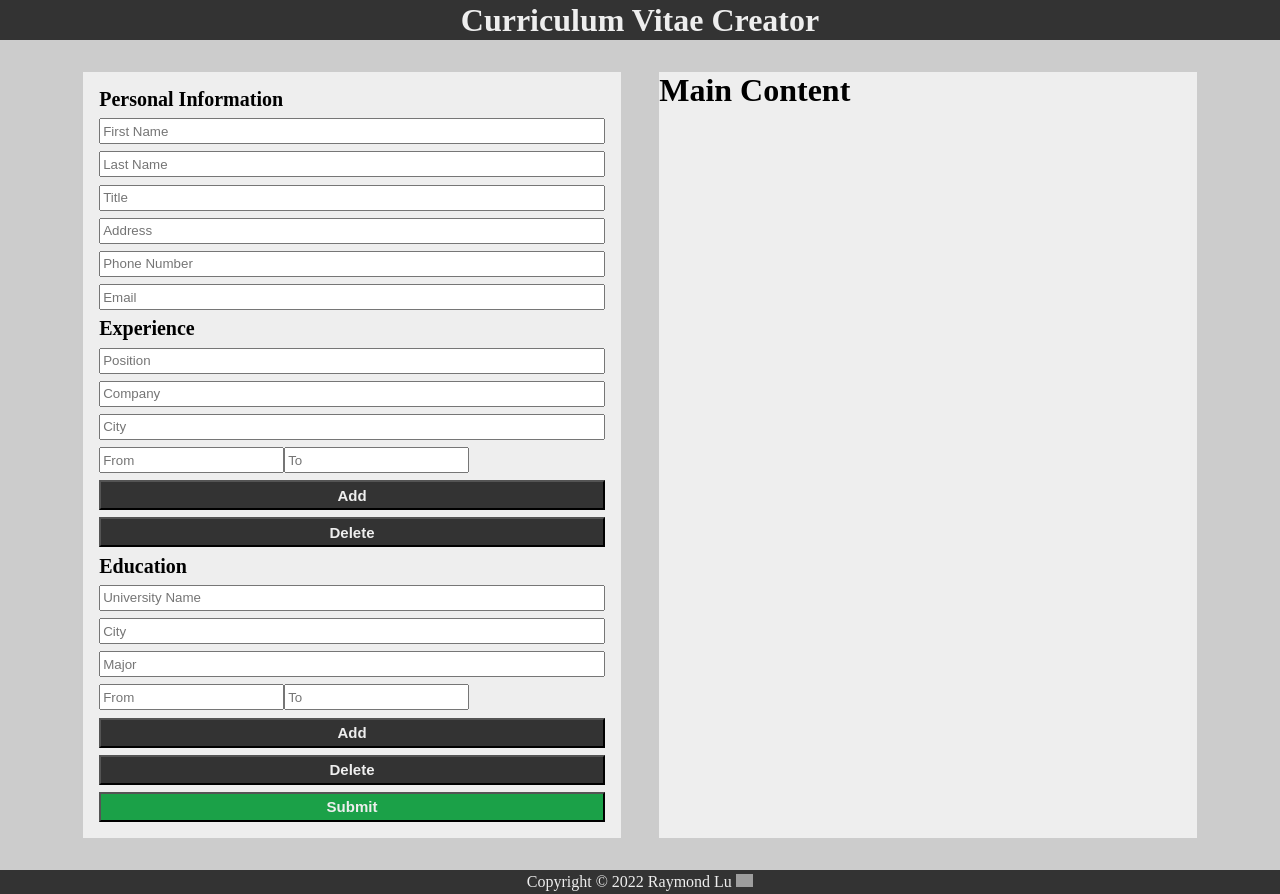
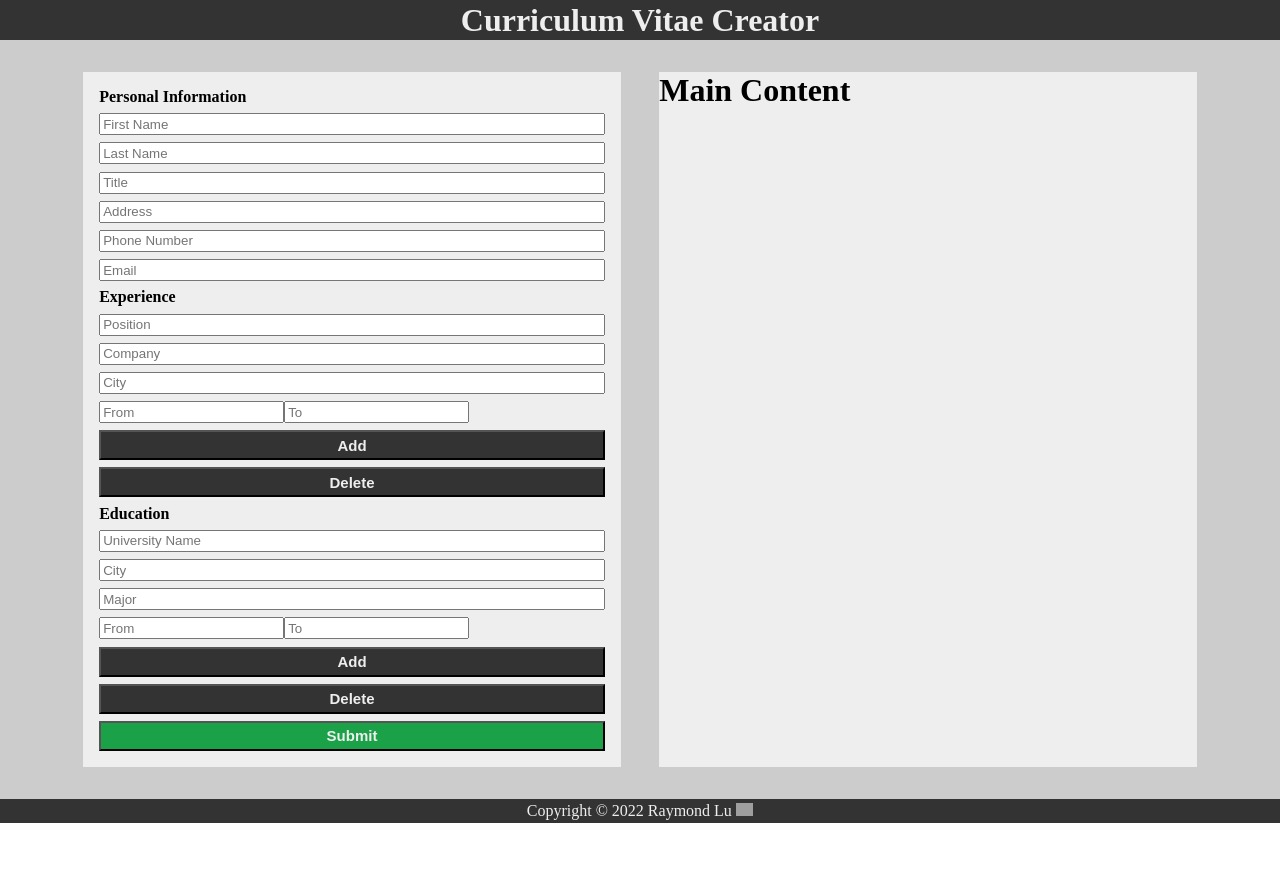
Before and after one commit to raylu15742cs/odin-CV-Application, a React (Create React App) app in the folder cv-project/: page / in a window 1280 px wide. After the commit the page ends 823 px from the top, so only its background shows below. Built offline with nearby package versions, Linux system fonts and the light colour scheme; grey boxes are pictures that could not be loaded.

Commit message:
update sizing

```diff
--- a/cv-project/src/styles/App.css
+++ b/cv-project/src/styles/App.css
@@ -28,10 +28,10 @@ form {
     gap: .9vh;
 }
 input {
-    height: 20px;
+    height: 2vh;
 }
 label {
-    font-size: 20px;
+    font-size: 2vh;
     font-weight: bold;
 }
 button {
```
